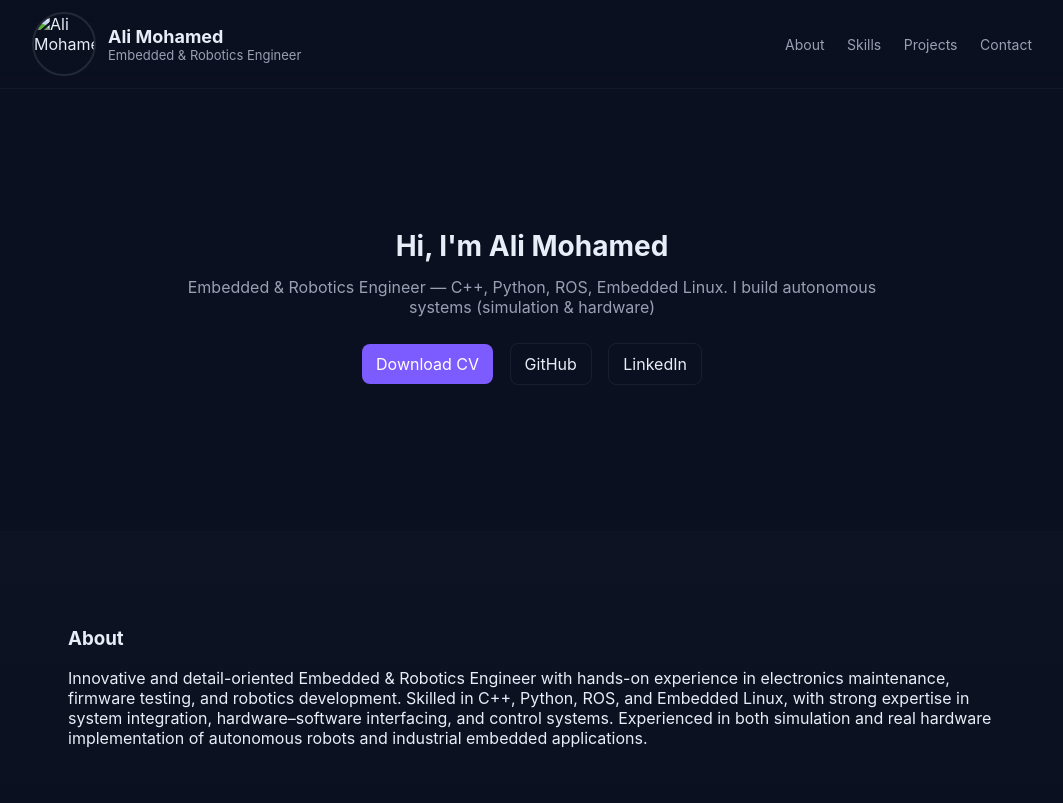
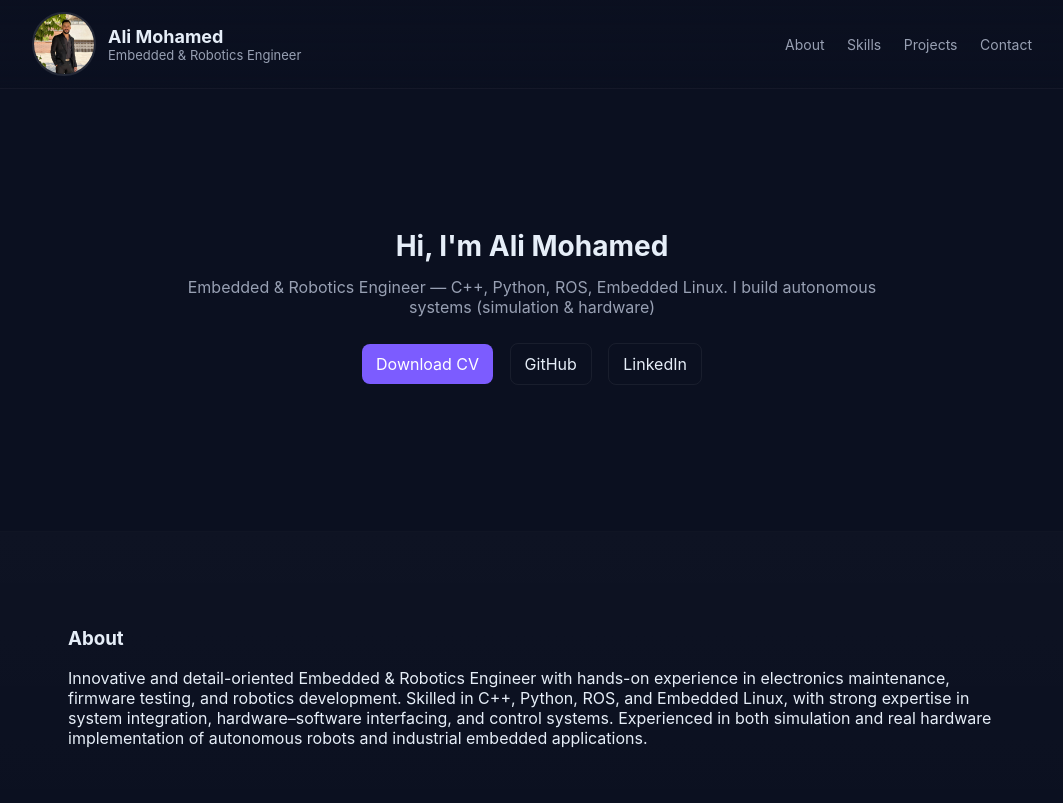
Before and after one commit to alimohamed205/alimohamed205.github.io, a plain HTML site: page index.html in a window 1280 px wide. Shown: the top 803 px of the page, without its empty margins (108-1171 px from the left). Drawn offline with Linux system fonts and the light colour scheme.

Commit message:
Add files via upload

```diff
--- a/index.html
+++ b/index.html
@@ -11,7 +11,7 @@
   <header class="site-header">
     <div class="container header-inner">
       <div class="brand">
-       <img src="assets/avatar.jpg" alt="Ali Mohamed" class="avatar">
+       <img src="avatar.jpg" alt="Ali Mohamed" class="avatar">
         <div class="name-line">
           <h1>Ali Mohamed</h1>
           <p class="role">Embedded & Robotics Engineer</p>
```
Also changed, not shown: avatar.jpg (added).
